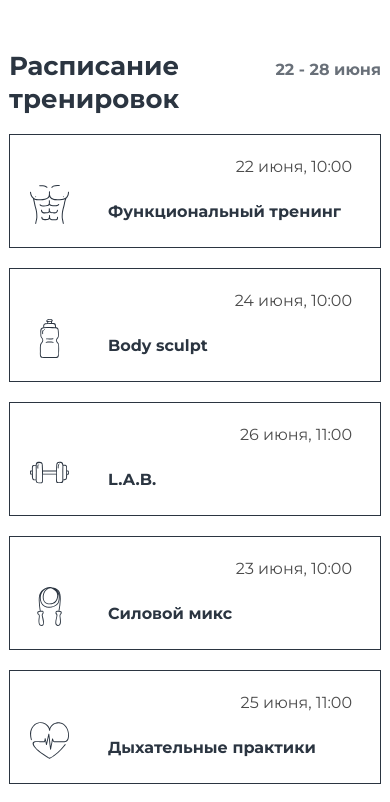
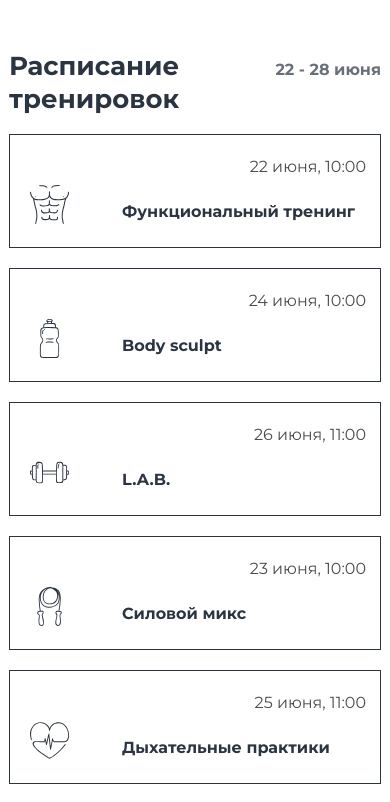
Before and after one commit to DmitryBord/Diplom-01, a plain HTML site: page index.html in a window 390 px wide. Shown: the part 1620-2422 px from the top of the page. Drawn offline with Linux system fonts and the light colour scheme.

Commit message:
fixed css

```diff
--- a/css/style.css
+++ b/css/style.css
@@ -365,7 +365,7 @@ body {
 }
 
 .grid-content {
-	padding: 20px 23px;
+	padding: 20px 14px;
 }
 
 .grid-date {
@@ -1566,7 +1566,7 @@ body {
 		width: 100%;
 		height: 100%;
 		-o-object-fit: cover;
-		   object-fit: cover;
+		object-fit: cover;
 	}
 
 	.page-section {
@@ -1656,6 +1656,7 @@ body {
 		grid-area: auto;
 		display: flex;
 		justify-content: space-between;
+		gap: 10px;
 	}
 
 	.grid-icon-1,
@@ -1668,7 +1669,7 @@ body {
 	}
 
 	.grid-content {
-		padding: 20px 28px 20px 0px;
+		padding: 20px 14px 20px 0px;
 		width: 244px;
 	}
 
```
